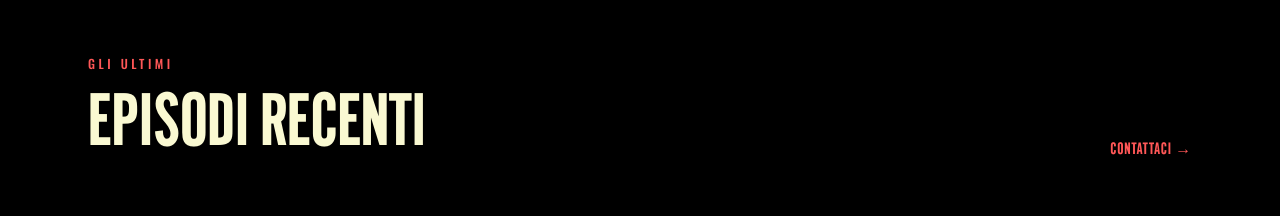
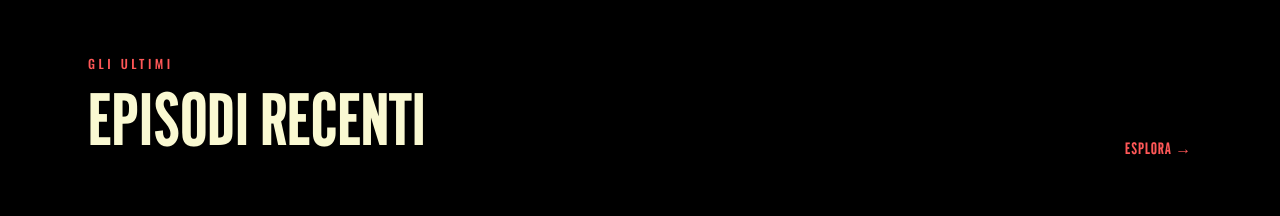
Before and after one commit to matteo492/storie-di-brand, a Next.js app: page / in a window 1280 px wide. Shown: the part 860-1076 px from the top of the page. Built offline with nearby package versions, Linux system fonts and the light colour scheme; grey boxes are pictures that could not be loaded.

Commit message:
Sezione Live: rimossa CTA doppia, eyebrow centrate otticamente; slider 'Esplora' verso archivio

```diff
--- a/app/globals.css
+++ b/app/globals.css
@@ -50,6 +50,12 @@ img { max-width: 100%; display: block; }
   margin-bottom: 1rem;
 }
 .eyebrow--dark { color: var(--black); }
+/* optically center the letter-spaced eyebrow within centered sections
+   (the trailing letter-space would otherwise shift it slightly left) */
+.live__text .eyebrow,
+.brandy .eyebrow,
+.collab .eyebrow,
+.newsletter .eyebrow { text-indent: 0.28em; }
 
 .section-title { font-size: clamp(2.4rem, 6vw, 4.5rem); }
 
@@ -444,10 +450,6 @@ img { max-width: 100%; display: block; }
   border: 0;
   object-fit: cover;
 }
-.live__discover {
-  margin-top: 1.5rem;
-}
-
 /* ---------- LIBRO ---------- */
 .book {
   padding: 7rem clamp(1.2rem, 5vw, 3rem);
--- a/app/page.tsx
+++ b/app/page.tsx
@@ -73,9 +73,9 @@ export default function Home() {
             <p className="eyebrow">Gli ultimi</p>
             <h2 className="section-title">Episodi recenti</h2>
           </div>
-          <a href="mailto:info@storiedibrand.it" className="link-arrow">
-            Contattaci →
-          </a>
+          <Link href="/episodi" className="link-arrow">
+            Esplora →
+          </Link>
         </div>
 
         <EpisodeSlider episodes={episodes.slice(0, 9)} />
@@ -153,9 +153,6 @@ export default function Home() {
               <source src="/live-trailer.mp4" type="video/mp4" />
             </video>
           </div>
-          <a href="mailto:info@storiedibrand.it?subject=Richiesta%20evento%20live" className="btn btn--ghost live__discover">
-            Scopri di più
-          </a>
         </div>
       </section>
 
```
